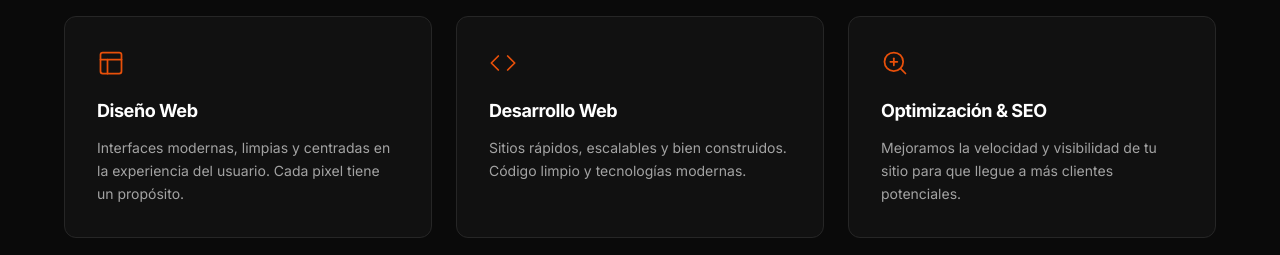
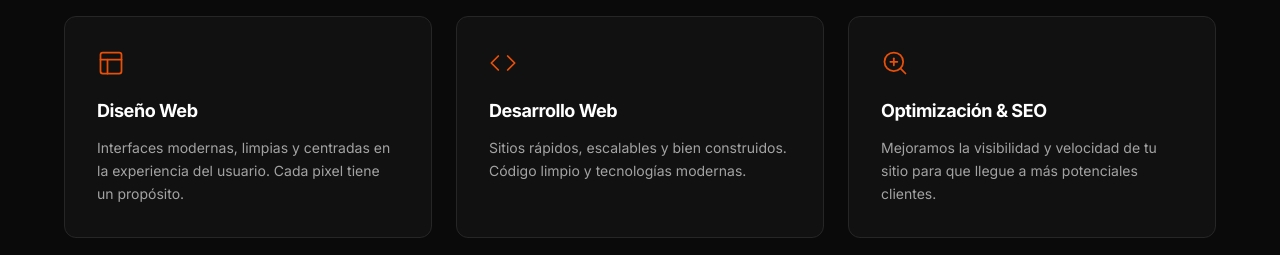
Before and after one commit to Joakoali/Landing, a React (Vite) app: page / in a window 1280 px wide. Shown: the part 1020-1275 px from the top of the page. Built offline with nearby package versions, Linux system fonts and the light colour scheme.

Commit message:
feat: About arreglado

```diff
--- a/src/components/Services.tsx
+++ b/src/components/Services.tsx
@@ -46,7 +46,7 @@ const SERVICES = [
     id: "seo",
     title: "Optimización & SEO",
     description:
-      "Mejoramos la velocidad y visibilidad de tu sitio para que llegue a más clientes potenciales.",
+      "Mejoramos la visibilidad y velocidad de tu sitio para que llegue a más potenciales clientes.",
     icon: (
       <svg
         width="28"
@@ -95,7 +95,7 @@ export default function Services() {
               <p className="text-text-muted text-sm leading-relaxed">
                 {service.description}
               </p>
-              <div className="absolute bottom-0 left-0 right-0 h-px bg-gradient-to-r from-transparent via-accent to-transparent opacity-0 group-hover:opacity-100 transition-opacity duration-300 rounded-b-xl" />
+              <div className="absolute bottom-0 left-0 right-0 h-px bg-linear-to-r from-transparent via-accent to-transparent opacity-0 group-hover:opacity-100 transition-opacity duration-300 rounded-b-xl" />
             </div>
           ))}
         </div>
```
